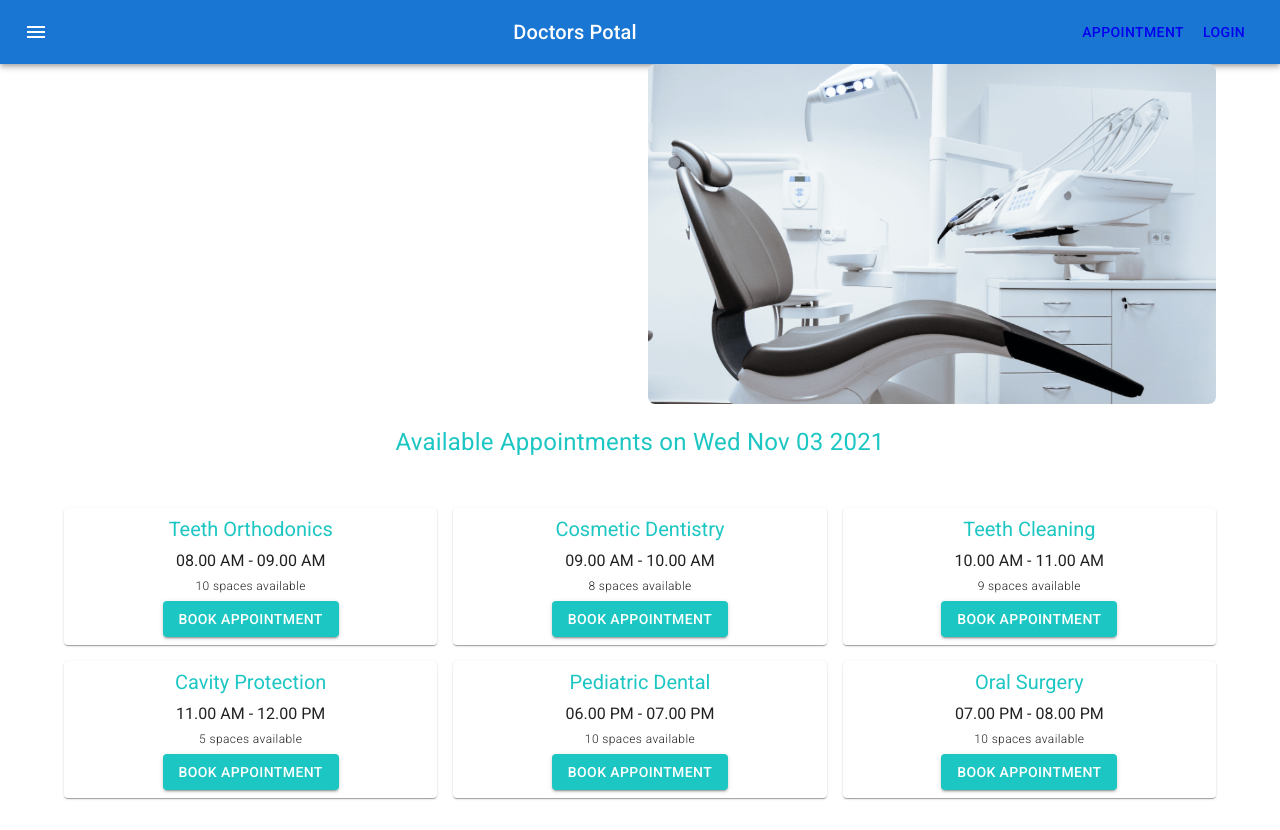
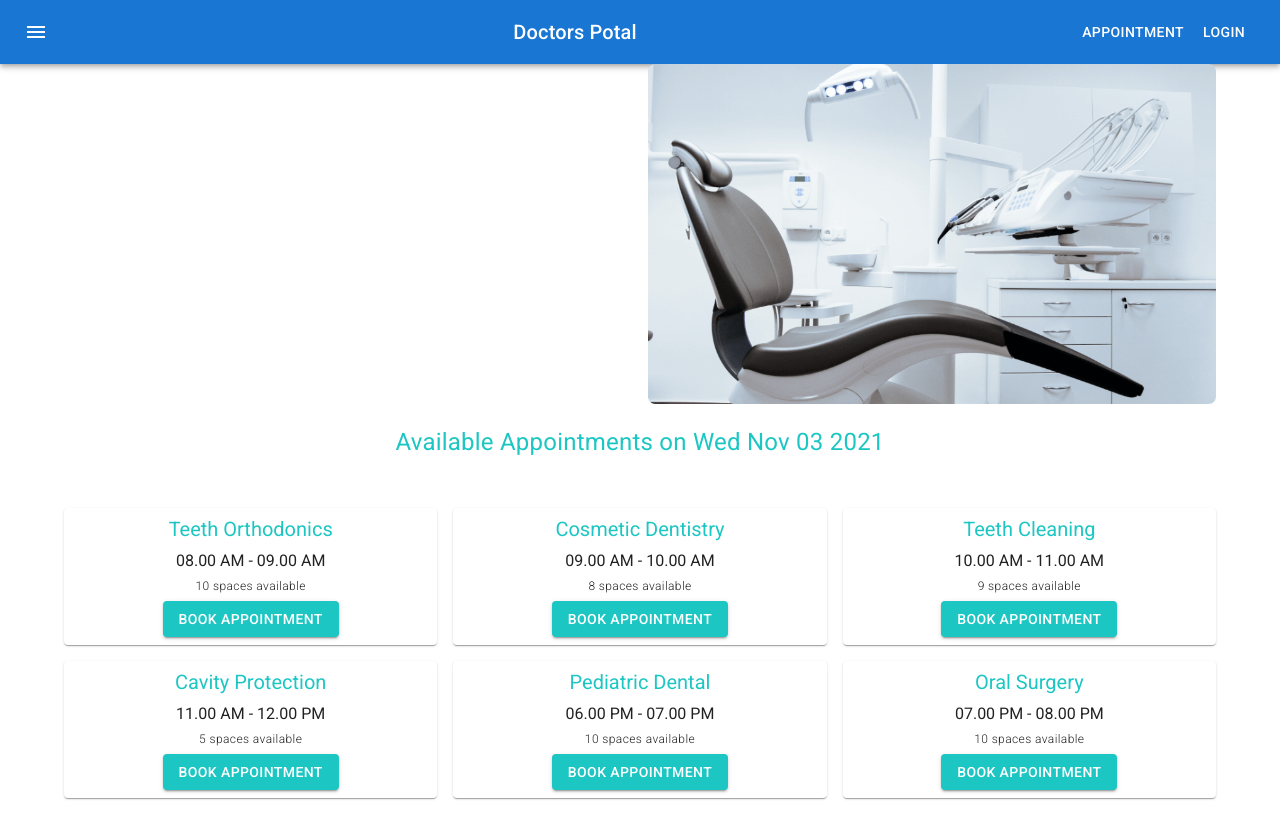
Before and after one commit to Springhawk27/react-doctors-portal-client, a React (Create React App) app: page /appointment in a window 1280 px wide. Built offline with nearby package versions, Linux system fonts and the light colour scheme; no server answers.

Commit message:
firebase authentication added

```diff
--- a/package.json
+++ b/package.json
@@ -12,6 +12,7 @@
     "@testing-library/react": "^11.2.7",
     "@testing-library/user-event": "^12.8.3",
     "date-fns": "^2.25.0",
+    "firebase": "^9.3.0",
     "react": "^17.0.2",
     "react-dom": "^17.0.2",
     "react-router-dom": "^5.3.0",
--- a/src/App.js
+++ b/src/App.js
@@ -9,12 +9,14 @@ import Home from './Pages/Home/Home/Home';
 import Appointment from './Pages/Appointment/Appointment/Appointment';
 import Login from './Pages/Login/Login/Login';
 import Register from './Pages/Login/Register/Register';
+import AuthProvider from './contexts/AuthProvider/AuthProvider';
 
 
 
 function App() {
   return (
     <div className="App">
+      <AuthProvider>
         <Router>
           <Switch>
             <Route path="/appointment">
@@ -37,6 +39,7 @@ function App() {
             </Route>
           </Switch>
         </Router>
+      </AuthProvider>
 
     </div>
   );
--- /dev/null
+++ b/src/Pages/Login/Firebase/firebase.config.js
@@ -0,0 +1,11 @@
+// Your web app's Firebase configuration
+const firebaseConfig = {
+    apiKey: process.env.REACT_APP_API_KEY,
+    authDomain: process.env.REACT_APP_AUTH_DOMAIN,
+    projectId: process.env.REACT_APP_PROJECT_ID,
+    storageBucket: process.env.REACT_APP_STORAGE_BUCKET,
+    messagingSenderId: process.env.REACT_APP_MESSAGING_SENDER_ID,
+    appId: process.env.REACT_APP_APP_ID,
+};
+
+export default firebaseConfig;
--- /dev/null
+++ b/src/Pages/Login/Firebase/firebase.init.js
@@ -0,0 +1,49 @@
+// Import the functions you need from the SDKs you need
+import { initializeApp } from "firebase/app";
+import firebaseConfig from "./firebase.config";
+
+const initializeFirebase = () => {
+    initializeApp(firebaseConfig);
+};
+
+export default initializeFirebase;
+
+
+
+
+/*
+steps for authentication
+----------------
+Step-1: Initial Setup
+1. firebase: create project
+2. create web app
+3. get configuration
+4. initialize firebase
+5. Enable auth method
+------------------
+Step-2: setup component
+1. Create Login Component
+2. Create Register Component
+3. Create Route for Login and Register
+------------------------
+Step 3: set auth system
+1. set up sign in method
+2. setup sign out method
+3. user state
+4. special observer
+5. return necessary methods and states from useFirebase
+---------------------
+Step 4: create auth context hook (useAuth)
+1. create a auth context
+2. Create context Provider
+3. set context Provider context value
+4. use Auth Provider in the app.js
+5. create useAuth Hook
+---------------------
+Step 5: create private route
+1. create private Route
+2. set private route
+------------------
+Step-6: Redirect after login
+1. after login redirect user to their desired destination
+*/
--- a/src/Pages/Login/Login/Login.js
+++ b/src/Pages/Login/Login/Login.js
@@ -1,11 +1,13 @@
-import { Container, Grid, TextField, Typography, Button } from '@mui/material';
+import { Container, Grid, TextField, Typography, Button, CircularProgress, Alert } from '@mui/material';
 import React, { useState } from 'react';
 import { NavLink } from 'react-router-dom';
+import useAuth from '../../../hooks/useAuth';
 import login from '../../../images/login.png'
 
 const Login = () => {
 
     const [loginData, setLoginData] = useState({});
+    const { user, loginUser, isLoading, authError } = useAuth();
 
     const handleOnChange = e => {
         const field = e.target.name;
@@ -18,7 +20,8 @@ const Login = () => {
     }
     const handleLoginSubmit = e => {
 
-        alert('Submitted');
+        // alert('Submitted');
+        loginUser(loginData.email, loginData.password);
         e.preventDefault();
     }
     return (
@@ -53,8 +56,13 @@ const Login = () => {
                                 variant="text">New User? Please Register</Button>
 
                         </NavLink>
-
-
+                        <br />
+                        {isLoading && <CircularProgress />
+                        }
+                        {user?.email && <Alert severity="success">Logged In successfully</Alert>
+                        }
+                        {authError && <Alert severity="error">{authError}</Alert>
+                        }
                     </form>
                 </Grid>
                 <Grid item xs={12} md={6}>
--- a/src/Pages/Login/Register/Register.js
+++ b/src/Pages/Login/Register/Register.js
@@ -1,10 +1,13 @@
-import { Container, Grid, TextField, Typography, Button } from '@mui/material';
+import { Container, Grid, TextField, Typography, Button, CircularProgress, Alert } from '@mui/material';
 import React, { useState } from 'react';
 import { NavLink } from 'react-router-dom';
+import useAuth from '../../../hooks/useAuth';
 import login from '../../../images/login.png'
 
 const Register = () => {
     const [loginData, setLoginData] = useState({});
+
+    const { user, registerUser, isLoading, authError } = useAuth();
 
     const handleOnChange = e => {
         const field = e.target.name;
@@ -22,7 +25,9 @@ const Register = () => {
             return;
         }
 
-        alert('Submitted');
+        registerUser(loginData.email, loginData.password);
+
+        // alert('Submitted');
         e.preventDefault();
     }
     return (
@@ -32,7 +37,7 @@ const Register = () => {
                     <Typography variant="body1" gutterBottom>
                         Register
                     </Typography>
-                    <form onSubmit={handleLoginSubmit}>
+                    {!isLoading && < form onSubmit={handleLoginSubmit}>
                         <TextField
                             sx={{ width: "75%", m: 1 }}
                             id="standard-basic"
@@ -58,7 +63,7 @@ const Register = () => {
                             onChange={handleOnChange}
                             variant="standard" />
 
-                        <Button sx={{ width: "75%", m: 1, backgroundColor: "#1CC6C3" }} type="submit" variant="contained">Login</Button>
+                        <Button sx={{ width: "75%", m: 1, backgroundColor: "#1CC6C3" }} type="submit" variant="contained">Register</Button>
                         <NavLink
                             style={{ textDecoration: "none" }}
                             to="/login">
@@ -66,16 +71,21 @@ const Register = () => {
                                 variant="text">Alreadey Registered? Please Login</Button>
 
                         </NavLink>
+                    </form>}
+                    {isLoading && <CircularProgress />
+                    }
+                    {user?.email && <Alert severity="success">User created successfully</Alert>
+                    }
+                    {authError && <Alert severity="error">{authError}</Alert>
+                    }
 
-
-                    </form>
                 </Grid>
                 <Grid item xs={12} md={6}>
                     <img style={{ width: '100%' }} src={login} alt="" />
                 </Grid>
 
             </Grid>
-        </Container>
+        </Container >
     );
 };
 
--- a/src/Pages/Shared/Navigation/Navigation.js
+++ b/src/Pages/Shared/Navigation/Navigation.js
@@ -7,8 +7,10 @@ import Button from '@mui/material/Button';
 import IconButton from '@mui/material/IconButton';
 import MenuIcon from '@mui/icons-material/Menu';
 import { Link, NavLink } from 'react-router-dom';
+import useAuth from './../../../hooks/useAuth';
 
 const Navigation = () => {
+    const { user, logout } = useAuth();
     return (
         <Box sx={{ flexGrow: 1 }}>
             <AppBar position="static">
@@ -27,12 +29,15 @@ const Navigation = () => {
                     </Typography>
                     <Link
                         to="/appointment"
-                    ><Button color="inherit">Appointment</Button>
+                    ><Button style={{ textDecoration: 'none', color: 'white' }} color="inherit">Appointment</Button>
                     </Link>
-                    <NavLink to='/login'>
-                        <Button color="inherit">Login</Button>
-
-                    </NavLink>
+                    {user?.email ?
+                        <Button onClick={logout} color="inherit">Logout</Button>
+                        :
+                        <NavLink style={{ textDecoration: 'none', color: 'white' }} to='/login'>
+                            <Button color="inherit">Login</Button>
+                        </NavLink>
+                    }
                 </Toolbar>
             </AppBar>
         </Box>
--- /dev/null
+++ b/src/contexts/AuthProvider/AuthProvider.js
@@ -0,0 +1,15 @@
+import React, { createContext } from 'react';
+import useFirebase from './../../hooks/useFirebase'
+
+export const AuthContext = createContext(null);
+
+const AuthProvider = ({ children }) => {
+    const allContexts = useFirebase();
+    return (
+        <AuthContext.Provider value={allContexts}>
+            {children}
+        </AuthContext.Provider>
+    );
+};
+
+export default AuthProvider;
--- /dev/null
+++ b/src/hooks/useAuth.js
@@ -0,0 +1,9 @@
+import { useContext } from "react";
+import { AuthContext } from "../contexts/AuthProvider/AuthProvider";
+
+const useAuth = () => {
+    const auth = useContext(AuthContext);
+    return auth;
+}
+
+export default useAuth;
--- /dev/null
+++ b/src/hooks/useFirebase.js
@@ -0,0 +1,117 @@
+import { useEffect, useState } from "react";
+import initializeFirebase from "../Pages/Login/Firebase/firebase.init";
+import { getAuth, createUserWithEmailAndPassword, signOut, onAuthStateChanged, signInWithEmailAndPassword } from "firebase/auth";
+
+
+
+// initialize firebase app
+initializeFirebase();
+const useFirebase = () => {
+    const [user, setUser] = useState({});
+
+    const [isLoading, setIsLoading] = useState(true);
+    const [authError, setAuthError] = useState('');
+
+    const auth = getAuth();
+
+
+
+    const registerUser = (email, password) => {
+        setIsLoading(true);
+        createUserWithEmailAndPassword(auth, email, password)
+            .then((userCredential) => {
+                // Signed in
+                const user = userCredential.user;
+                // ...
+                setAuthError('');
+
+            })
+            .catch((error) => {
+                const errorCode = error.code;
+                const errorMessage = error.message;
+                setAuthError(errorMessage);
+                // ..
+            })
+            .finally(() => setIsLoading(false));
+    }
+
+
+    //
+    const loginUser = (email, password) => {
+        setIsLoading(true);
+        signInWithEmailAndPassword(auth, email, password)
+            .then((userCredential) => {
+                // Signed in
+                const user = userCredential.user;
+                // ...
+                setAuthError('');
+
+            })
+            .catch((error) => {
+                const errorCode = error.code;
+                const errorMessage = error.message;
+                setAuthError(errorMessage);
+
+            })
+            .finally(() => setIsLoading(false));
+
+    }
+
+
+    //
+    // useEffect(() => {
+    //     onAuthStateChanged(auth, (user) => {
+    //         if (user) {
+
+    //             // const uid = user.uid;
+    //             setUser(user);
+    //         } else {
+    //             setUser({});
+    //         }
+    //     });
+    // }, [])
+
+
+    // observe user state
+    useEffect(() => {
+        const unsubscribe = onAuthStateChanged(auth, (user) => {
+            if (user) {
+
+                // const uid = user.uid;
+                setUser(user);
+            } else {
+                setUser({});
+            }
+            setIsLoading(false);
+        });
+        return () => unsubscribe;
+    }, [])
+
+
+
+
+
+    // logout
+    const logout = () => {
+        setIsLoading(true);
+        signOut(auth).then(() => {
+            // Sign-out successful.
+        }).catch((error) => {
+            // An error happened.
+        })
+            .finally(() => setIsLoading(false));
+    }
+
+    return {
+        user,
+        isLoading,
+        authError,
+        registerUser,
+        logout,
+        loginUser,
+
+    }
+
+}
+
+export default useFirebase;
```
Also changed, not shown: src/Pages/Login/PrivateRoute/PrivateRoute.js (added, +25 -0 lines), 1 other file (tests, documents, lock files or other folders). Lines whose indentation alone changed are shown as unchanged.
